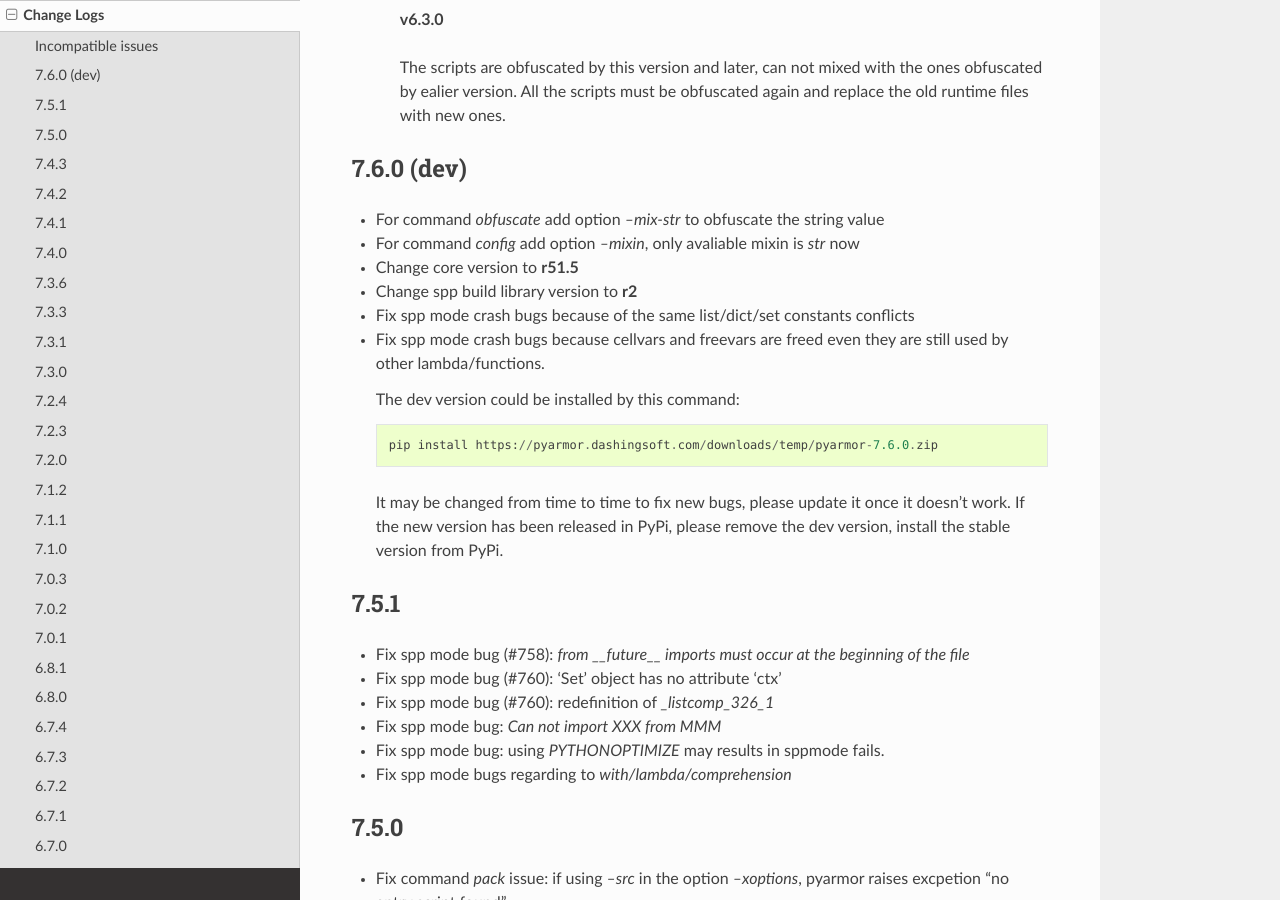
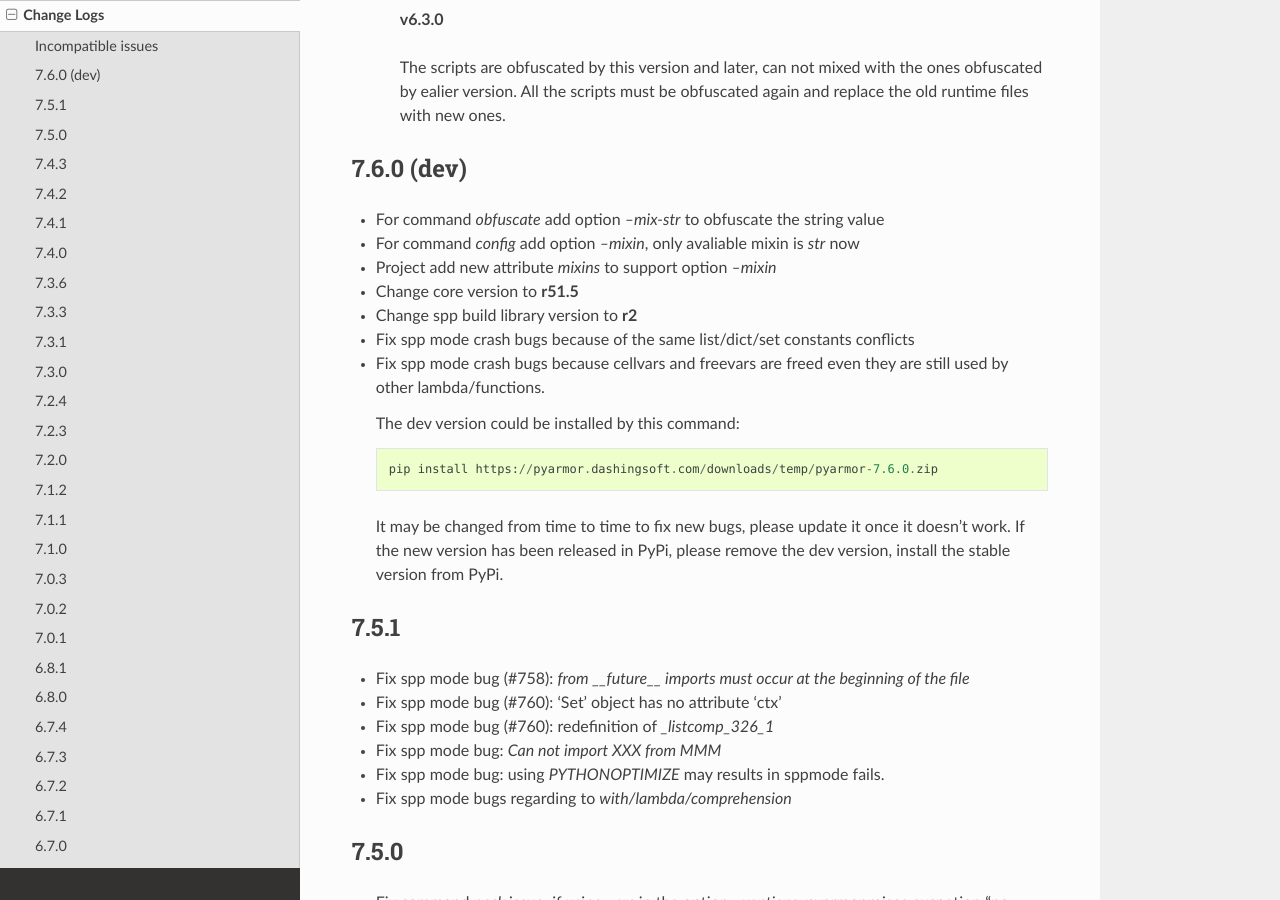
Before and after one commit to dashingsoft/pyarmor, a Sphinx documentation site: the page built from docs/change-logs.rst, in a window 1280 px wide and 900 px high, scrolled down 709 px. Built offline with Sphinx 7.4.7 and the Read the Docs theme 2.0.0, drawn with Linux system fonts in a browser that asks for light colours.

Commit message:
Add change log

```diff
--- a/docs/change-logs.rst
+++ b/docs/change-logs.rst
@@ -44,6 +44,7 @@
 -----------
 * For command `obfuscate` add option `--mix-str` to obfuscate the string value
 * For command `config` add option `--mixin`, only avaliable mixin is `str` now
+* Project add new attribute `mixins` to support option `--mixin`
 * Change core version to **r51.5**
 * Change spp build library version to **r2**
 * Fix spp mode crash bugs because of the same list/dict/set constants conflicts
```
